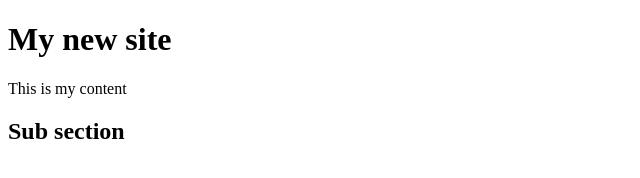
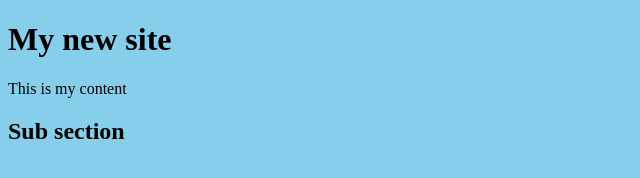
Before and after one commit to j-bagdonas/csc225-041620, a plain HTML site: page index.html in a window 1280 px wide. Shown: the whole page, without its empty margins (0-640 px from the left). Drawn offline with Linux system fonts and the light colour scheme.

Commit message:
add css file

```diff
--- /dev/null
+++ b/css/style.css
@@ -0,0 +1,3 @@
+body{
+    background: skyblue;
+}
--- a/index.html
+++ b/index.html
@@ -3,6 +3,7 @@
 <head>
     <meta charset="UTF-8">
     <meta name="viewport" content="width=device-width, initial-scale=1.0">
+    <link href = "css/style.css" rel = "stylesheet" type = "text/css">
     <title>New Site</title>
 </head>
 <body>
```
